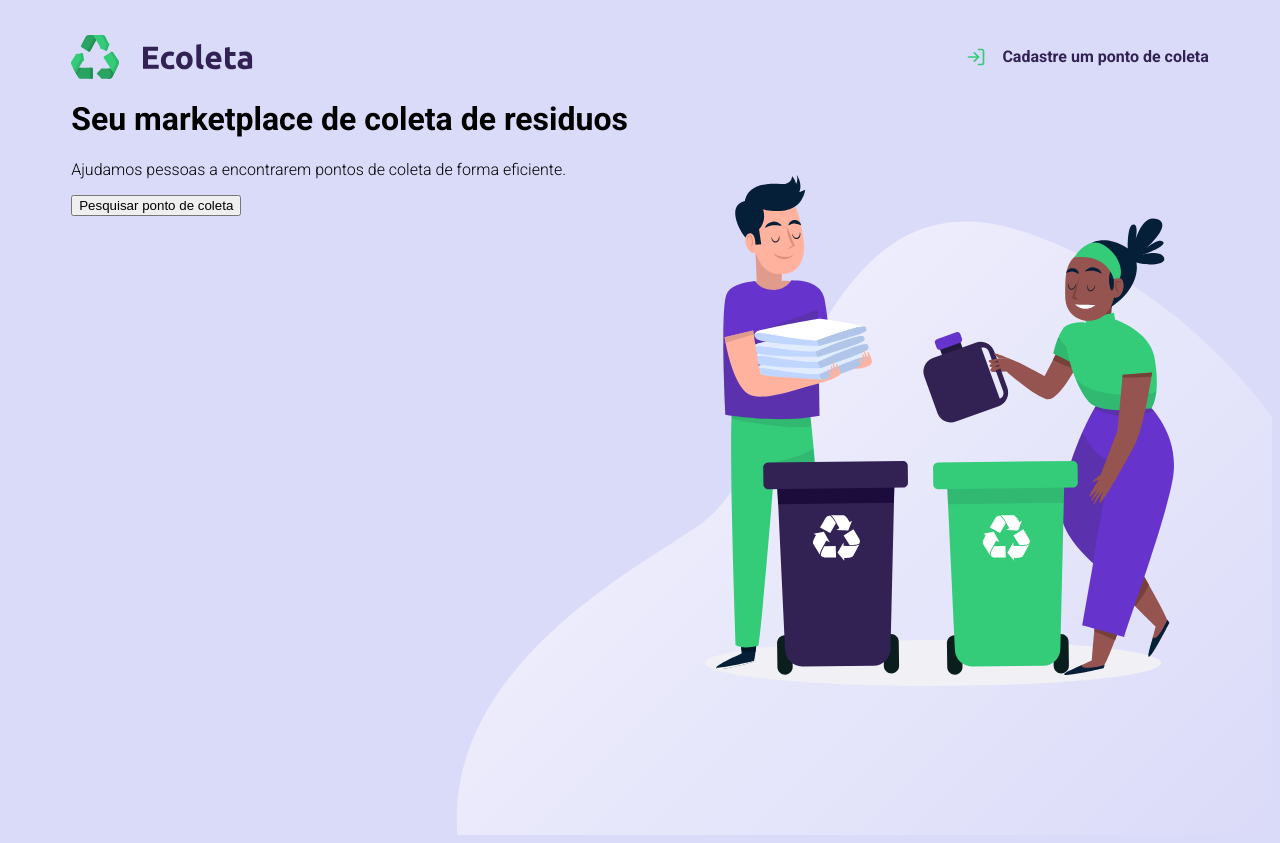
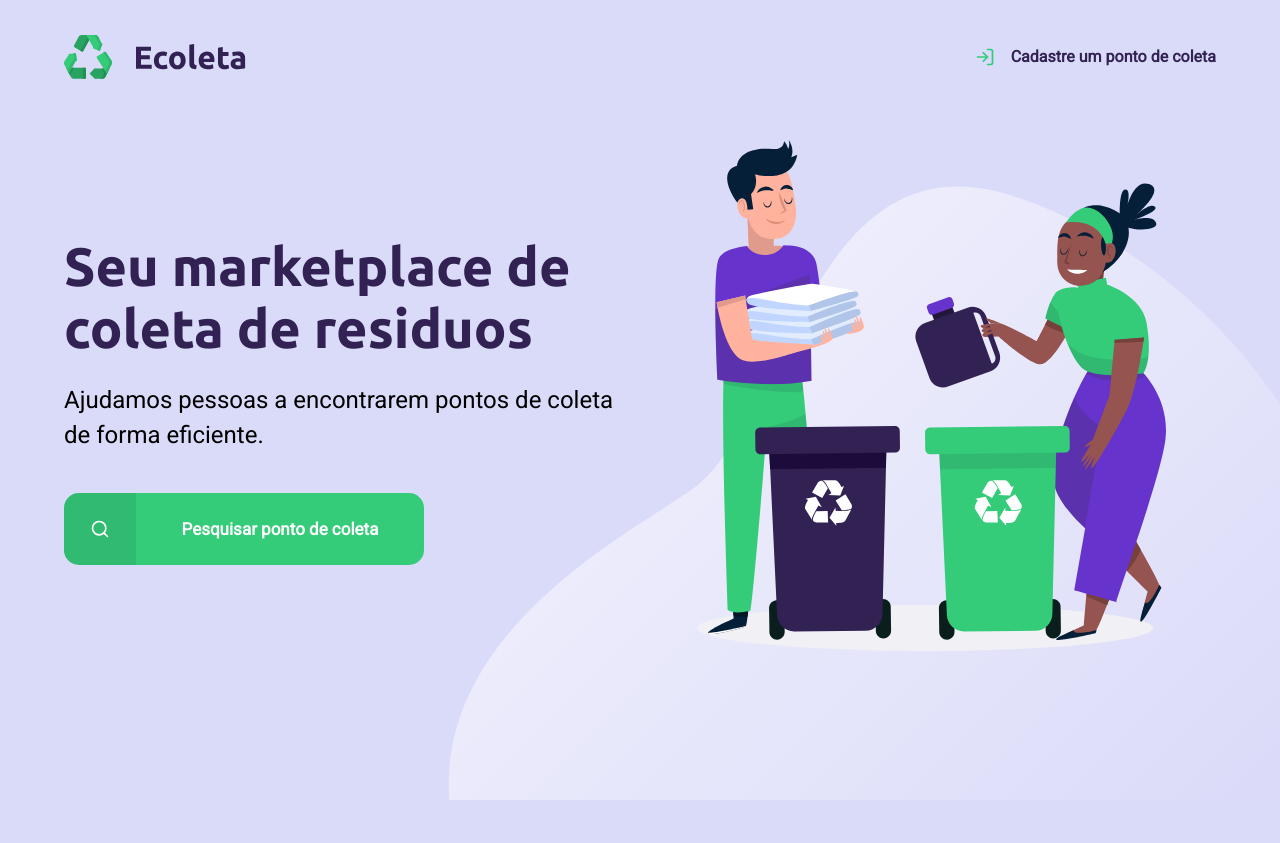
Before and after one commit to kbath2/Ecoleta, a plain HTML site: page index.html in a window 1280 px wide. After the commit the page ends 800 px from the top, so only its background shows below. Drawn offline with Linux system fonts and the light colour scheme.

Commit message:
Pag home finalizado

```diff
--- a/index.html
+++ b/index.html
@@ -5,7 +5,7 @@
         <meta charset="UTF-8">
         <meta name="viewport" content="width=device-width, initial-scale=1.0">
         <link rel="stylesheet" href="/src/styles/main.css">
-        <link href="https://fonts.googleapis.com/css2?family=Roboto:wght@300;700&display=swap" rel="stylesheet">
+        <link href="https://fonts.googleapis.com/css2?family=Roboto&family=Ubuntu:wght@300;700&display=swap" rel="stylesheet">
         <title>Ecoleta</title>
     </head>
 
@@ -19,13 +19,14 @@
                         <span></span> Cadastre um ponto de coleta
                     </a>
                 </header>
+                <main>
+                    <h1>Seu marketplace de coleta de residuos</h1>
+                    <p>Ajudamos pessoas a encontrarem pontos de coleta de forma eficiente.</p>
+                    <a href="#">
+                        <span></span><strong>Pesquisar ponto de coleta</strong>
+                    </a>
 
-
-                <h1>Seu marketplace de coleta de residuos</h1>
-
-                <p>Ajudamos pessoas a encontrarem pontos de coleta de forma eficiente.</p>
-
-                <button>Pesquisar ponto de coleta</button>
+                </main>
             </div>
         </div>
 
--- a/src/styles/main.css
+++ b/src/styles/main.css
@@ -1,13 +1,33 @@
+* {
+    margin: 0;
+    padding: 0;
+}
+
+:root {
+    --title-color: #322153;
+    --primary-color: #34cb79;
+}
+
 html {
     font-family: 'Roboto', sans-serif;
+}
+
+body {
+    background: #dadaf9;
+    -webkit-font-smoothing: antialiased;
 }
 
 a {
     text-decoration: none;
 }
 
-body {
-    background: #dadaf9;
+h1,
+h2,
+h3,
+h4,
+h5 {
+    color: var(--title-color);
+    font-family: "Ubuntu", sans-serif;
 }
 
 #page-home {
@@ -24,7 +44,7 @@ body {
 }
 
 #page-home header a {
-    color: #322153;
+    color: var(--title-color);
     display: flex;
     font-weight: 700;
 }
@@ -38,7 +58,93 @@ body {
 }
 
 #page-home .content {
+    display: flex;
+    flex-direction: column;
+    height: 90%;
     margin: 0 auto;
     max-width: 1100%;
     width: 90%;
 }
+
+#page-home main {
+    display: flex;
+    flex: 1;
+    flex-direction: column;
+    height: 600px;
+    justify-content: center;
+    max-width: 560px;
+}
+
+#page-home main h1 {
+    font-size: 54px;
+}
+
+#page-home main p {
+    font-size: 24px;
+    line-height: 35px;
+    margin-top: 24px;
+}
+
+#page-home main a {
+    align-items: center;
+    background: var(--primary-color);
+    border-radius: 15px;
+    display: flex;
+    height: 72px;
+    margin-top: 40px;
+    max-width: 360px;
+    transition: 400ms;
+    width: 100%;
+}
+
+#page-home main a:hover {
+    background-color: #2fb86e;
+}
+
+#page-home main a span {
+    align-items: center;
+    background-color: rgba(0, 0, 0, 0.08);
+    border-top-left-radius: 15px;
+    border-bottom-left-radius: 15px;
+    display: flex;
+    height: 72px;
+    justify-content: center;
+    width: 72px;
+}
+
+#page-home main a span::after {
+    background-size: 22px;
+    background: url(/src/img/search.svg) no-repeat;
+    content: "";
+    height: 20px;
+    width: 20px;
+}
+
+#page-home main a strong {
+    color: white;
+    flex: 1;
+    font-size: 17px;
+    text-align: center;
+}
+
+
+/* configuração da responsividade */
+
+@media (max-width: 900px) {
+    #page-home {
+        background-position-x: 70vw;
+    }
+    #page-home .content {
+        align-items: center;
+        text-align: center;
+    }
+    #page-home header a {
+        bottom: 48px;
+        left: 50%;
+        position: absolute;
+        transform: translateX(-50%);
+    }
+    #page-home main {
+        align-items: center;
+    }
+}
```
